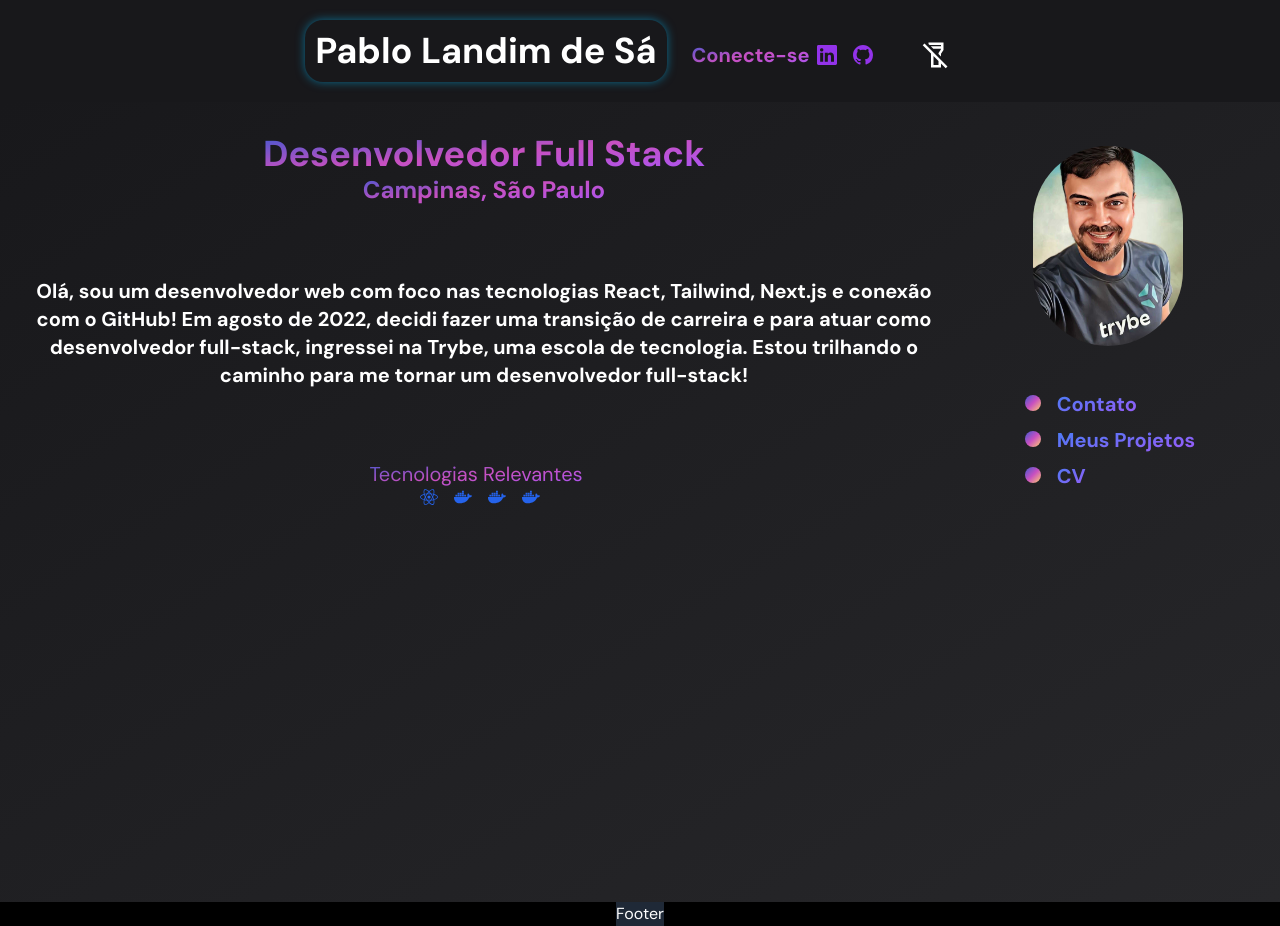
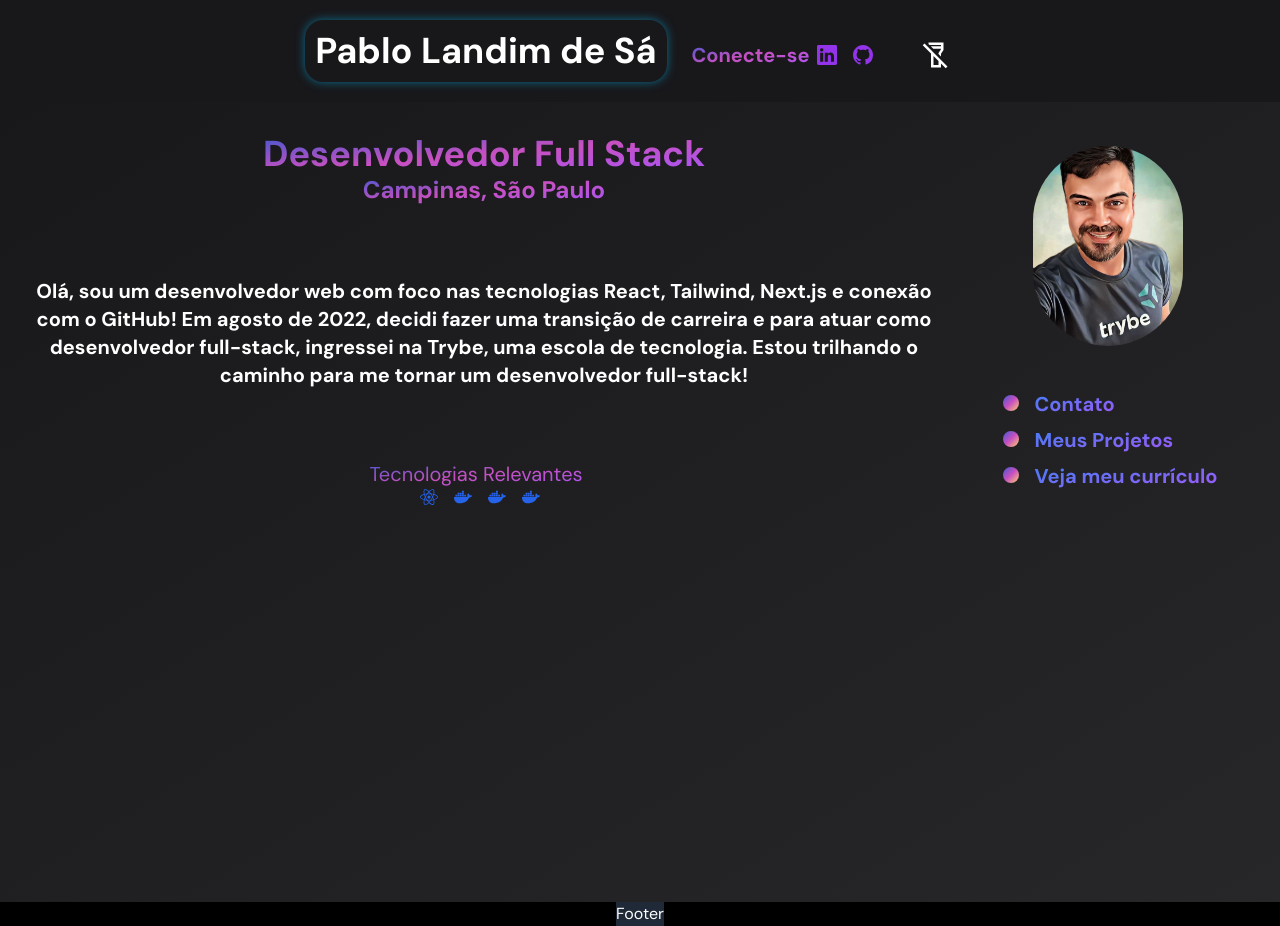
Before and after one commit to PabloLSa/my-Port, a Next.js app: page / in a window 1280 px wide. Built offline with nearby package versions, Linux system fonts and the light colour scheme.

Commit message:
:wrench: Home
Mudança de texto tag a do texto cv

```diff
--- a/src/app/components/About.tsx
+++ b/src/app/components/About.tsx
@@ -55,7 +55,7 @@ function About() {
               <a href="https://github.com/PabloLSa/curriculo/blob/main/CV-Front-end.pdf">
           <span className="ml-3 inline-block w-4 h-4 bg-gradient-to-br from-[#4158D0] via-[#C850C0] via-46% to-[#FFCC70] rounded-full"></span>
               <span className="border-about">
-                CV
+                Veja meu currículo
               </span>
               </a>
 
```
